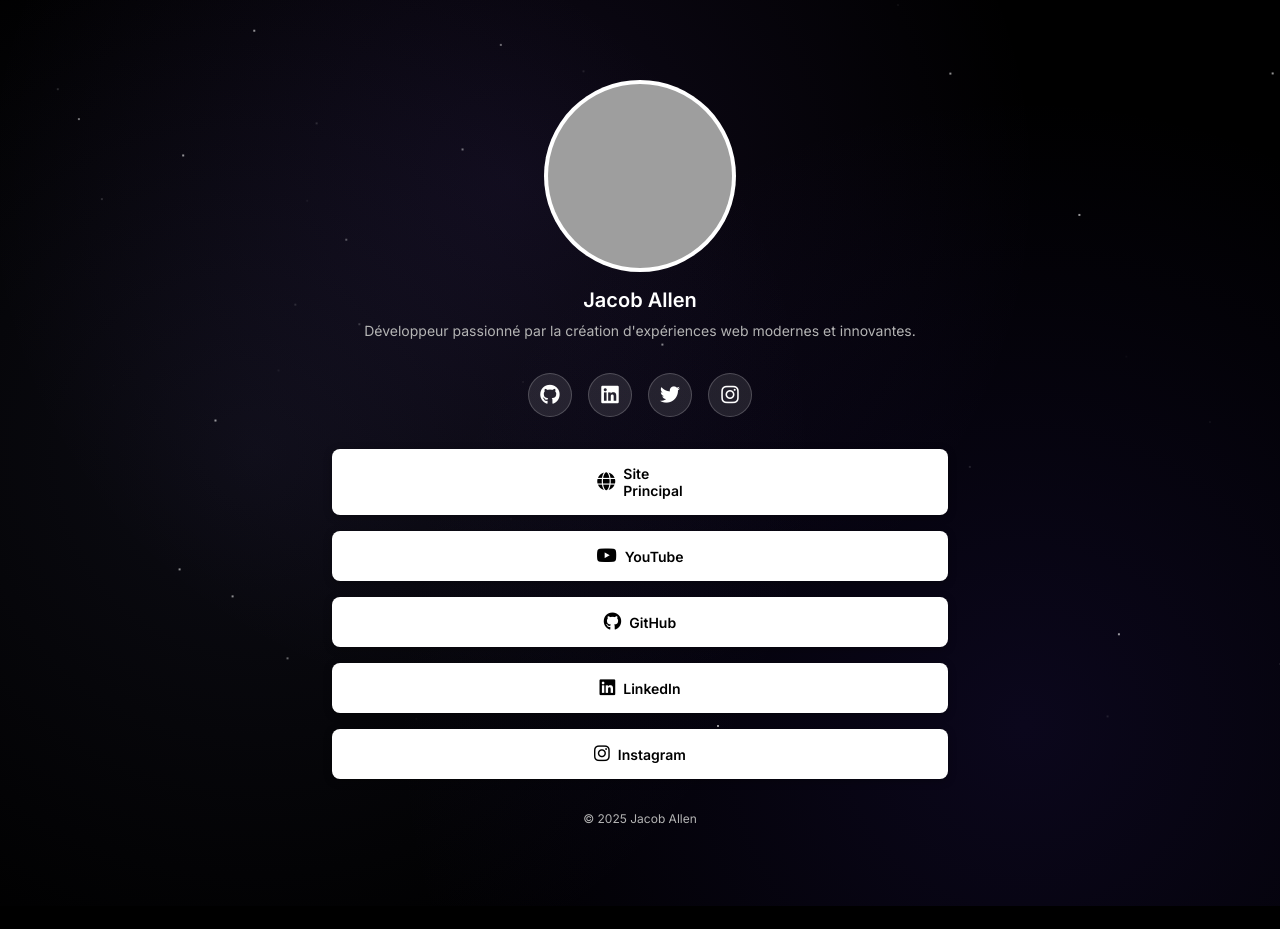
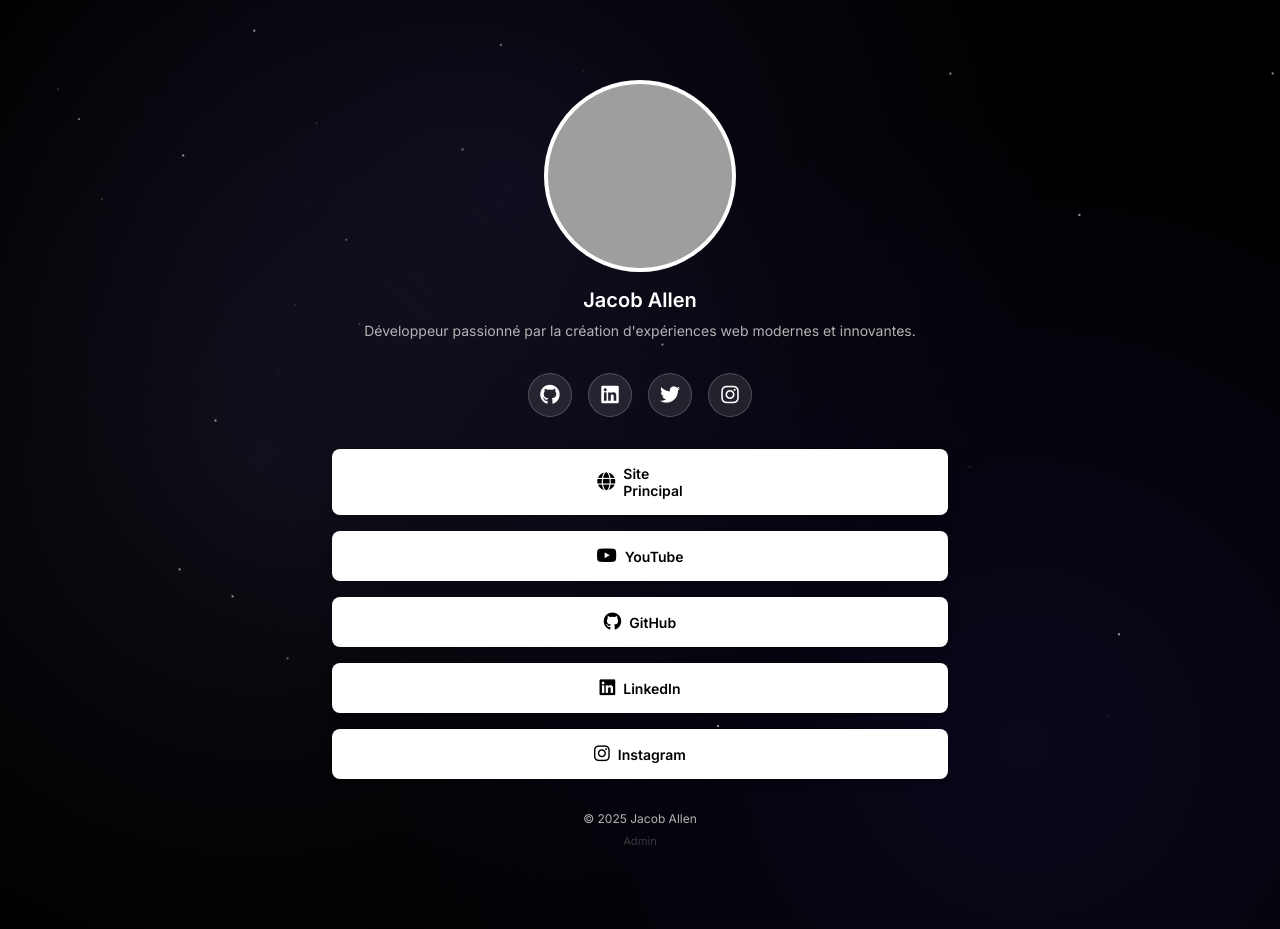
Before and after one commit to Allen-Jacob/personal-website, a plain HTML site: page index.html in a window 1280 px wide. Before the commit the page ends 906 px from the top, so only its background shows below. Drawn offline with Linux system fonts and the light colour scheme; grey boxes are pictures that could not be loaded.

Commit message:
Add admin link to footer for easy access

```diff
--- a/index.html
+++ b/index.html
@@ -105,6 +105,7 @@
             <!-- Footer optionnel -->
             <div class="footer">
                 <p>&copy; 2025 Jacob Allen</p>
+                <a href="admin.html" style="color: var(--text-secondary); opacity: 0.3; font-size: 0.7rem; text-decoration: none; margin-top: 0.5rem; display: inline-block;">Admin</a>
             </div>
         </div>
     </div>
```
